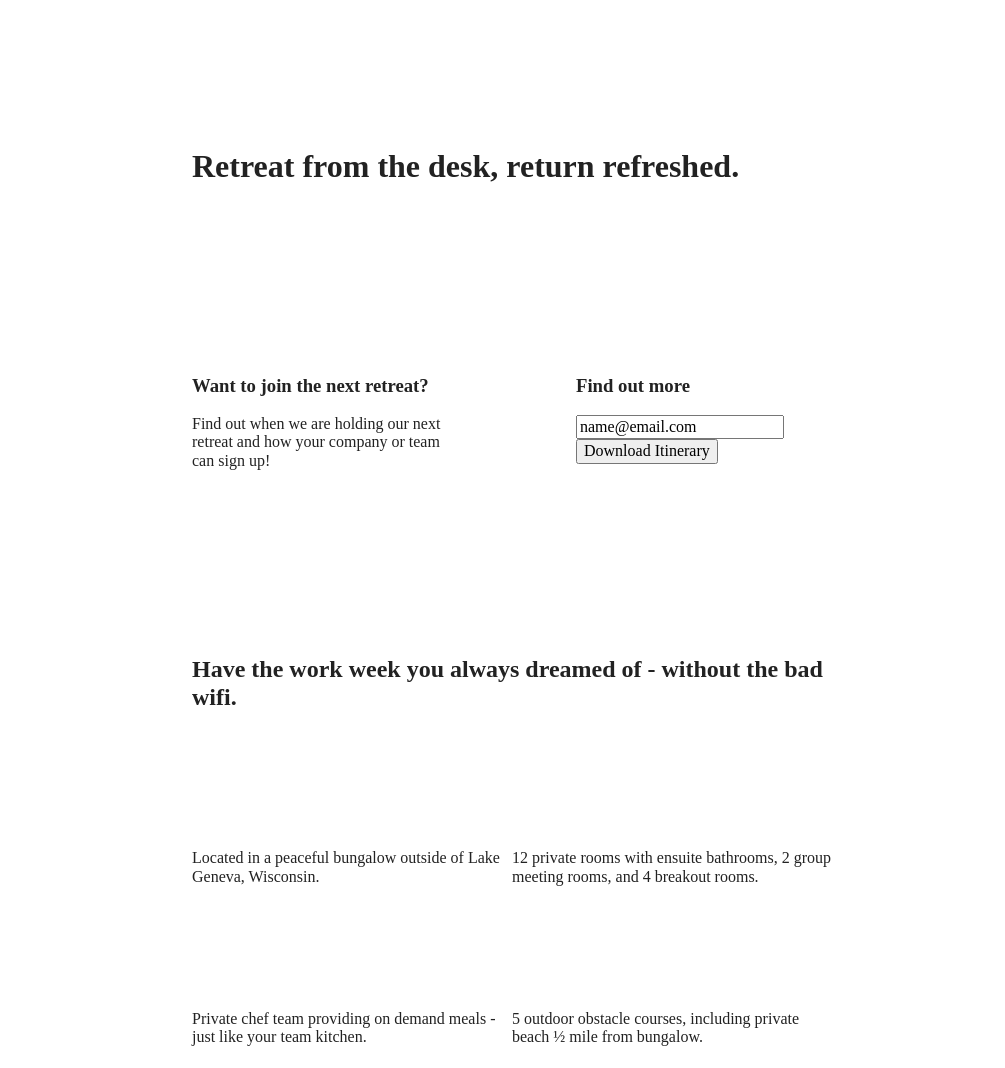
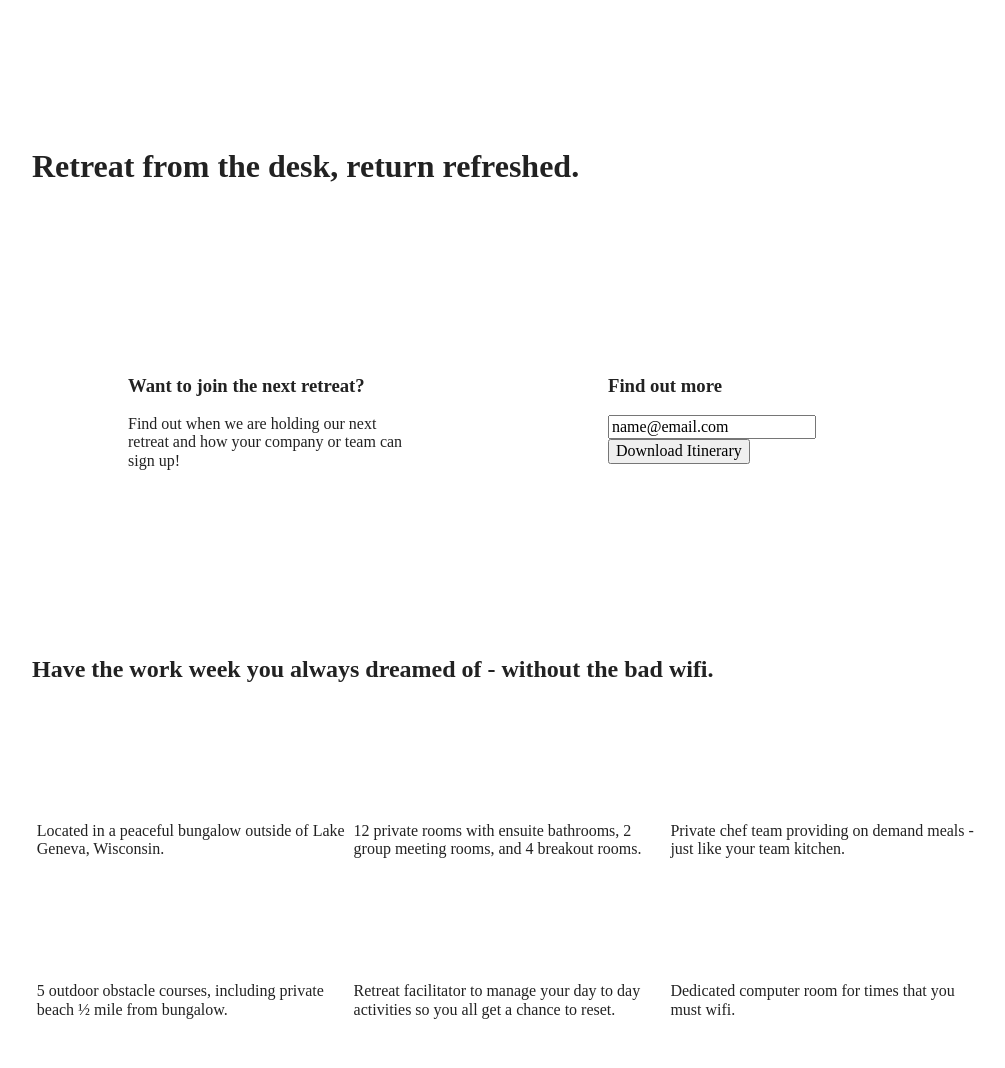
Before and after one commit to jcmunch/206-unplugged, a website built with Parcel: page index.html in a window 1280 px wide. Shown: the part 120-1188 px from the top of the page, without its empty margins (128-1133 px from the left). Built offline with nearby package versions, Linux system fonts and the light colour scheme.

Commit message:
Added desktop css

```diff
--- a/css/main.css
+++ b/css/main.css
@@ -497,6 +497,48 @@ textarea {
 @media only screen and (min-width: 1200px) {
   /*Desktop Styles Here*/
 
+  .content-wrapper {
+    max-width: 960px;
+  }
+
+  .hero-area h1 {
+    width: 60%;
+  }
+
+  aside .content-wrapper {
+    justify-content: space-around;
+  }
+
+  aside .content-wrapper .form-description,
+  aside .content-wrapper .form {
+    width: 30%;
+  }
+
+  /*Features*/
+  .features h2 {
+    width: 90%;
+  }
+
+  .features article {
+    flex-basis: 33%;
+  }
+
+  /*Reviews*/
+  .reviews article div {
+    width: 36%;
+  }
+
+  /**ABOUT PAGE**/
+  .mission h2,
+  .contact-section .content-wrapper h2 {
+    width: 95%;
+  }
+
+  /**FAQ Page**/
+  .faq h2 {
+    width: 100%;
+  }
+
 }
 
 /* ==========================================================================
```
